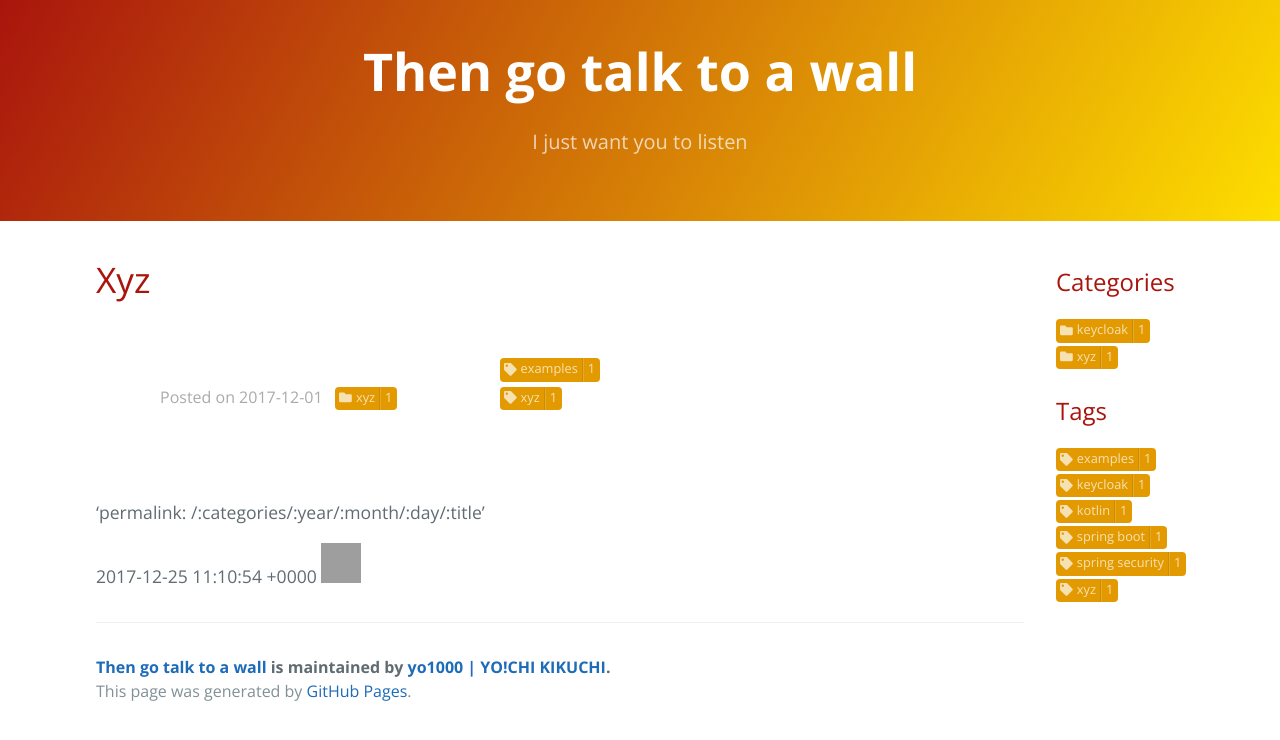
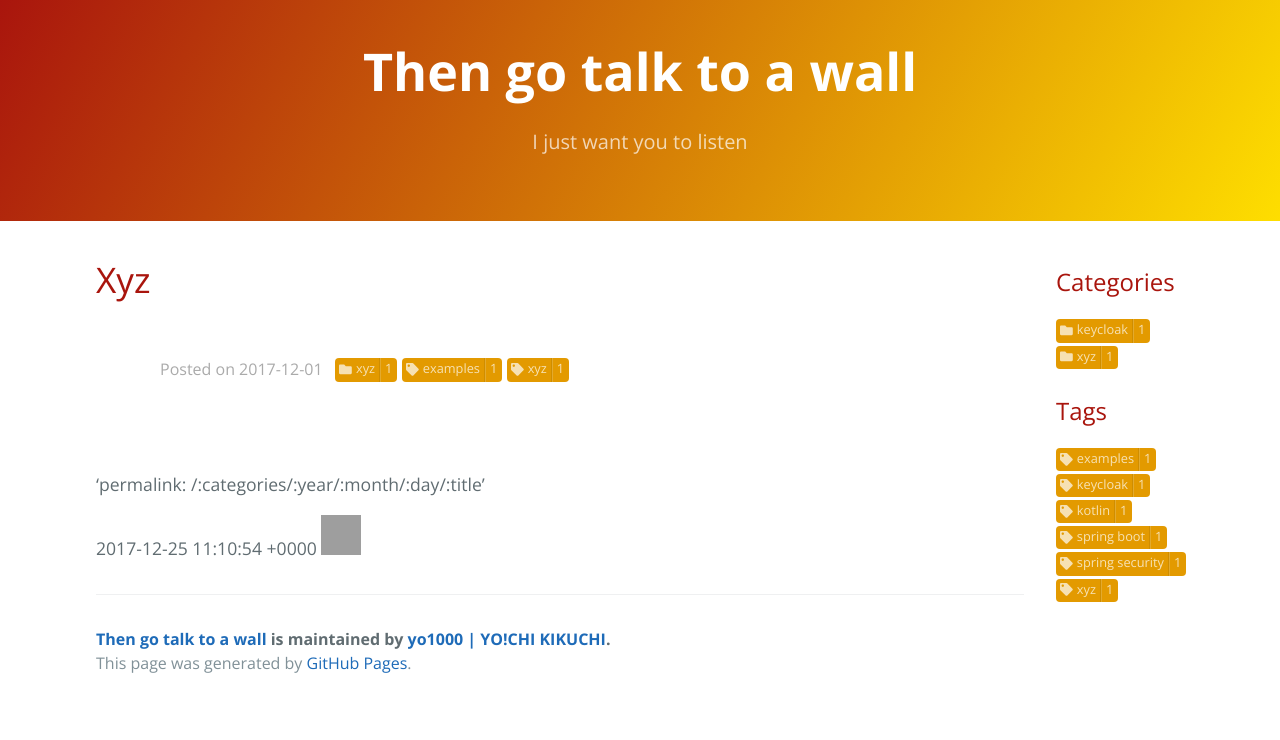
Before and after one commit to yo1000/blog.yo1000.com, a Jekyll site: the page built from _posts/2017-12-01-xyz.md, in a window 1280 px wide. Shown: the top 740 px of the page. Built offline with Jekyll 4.4.1, drawn with Linux system fonts in a browser that asks for light colours; grey boxes are pictures that could not be loaded.

Commit message:
Update overwrite.css

```diff
--- a/res/site/css/overwrite.css
+++ b/res/site/css/overwrite.css
@@ -29,6 +29,11 @@
   margin: .74rem 0;
 }
 
+.meta-content {
+  padding: 2rem 4rem;
+  margin: 0 auto;
+}
+
 .meta-content section,
 .side-content section {
   margin-bottom: 1.5rem;
@@ -36,6 +41,16 @@
 
 .side-content h1 {
   font-size: 1.5rem;
+}
+
+.meta-content ul {
+  padding: 0;
+  margin: 1rem 0;
+  list-style: none;
+}
+
+.meta-content li {
+  display: inline-block;
 }
 
 .meta-content li a,
@@ -101,22 +116,17 @@
     margin-right: 12rem;
   }
 
-  .meta-content,
   .side-content {
     padding: 2rem 4rem;
     margin: 0 auto;
-  }
-
-  .side-content {
     float: right;
   }
 
-  .meta-content ul,
   .side-content ul {
-    width: 10rem;
     padding: 0;
     margin: 1rem 0;
     list-style: none;
+    width: 10rem;
   }
 }
 
```
